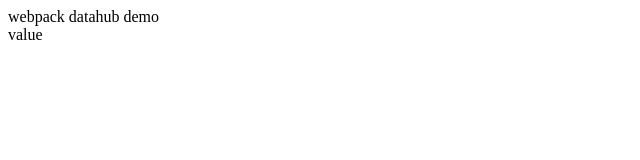
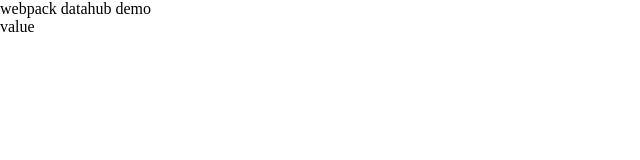
Before and after one commit to macaca-sample/webpack-datahub-sample, a website built with webpack: page index.html in a window 1280 px wide. Shown: the whole page, without its empty margins (0-640 px from the left). Built offline with nearby package versions, Linux system fonts and the light colour scheme; files whose address does not match are found by name.

Commit message:
data format

```diff
--- a/index.html
+++ b/index.html
@@ -3,6 +3,12 @@
   <head>
     <meta charset="UTF-8">
     <title>webpack datahub demo</title>
+    <meta content="width=device-width, initial-scale=1.0, maximum-scale=1.0, user-scalable=0" name="viewport">
+    <style>
+      body {
+        margin: 0;
+      }
+    </style>
   </head>
   <body>
     webpack datahub demo <br />
```
Also changed, not shown: 1 other file.
